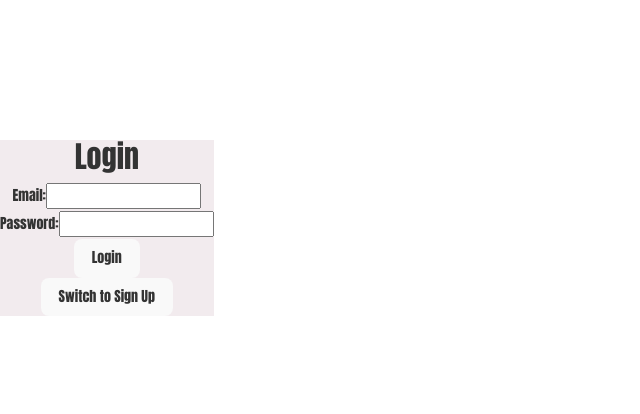
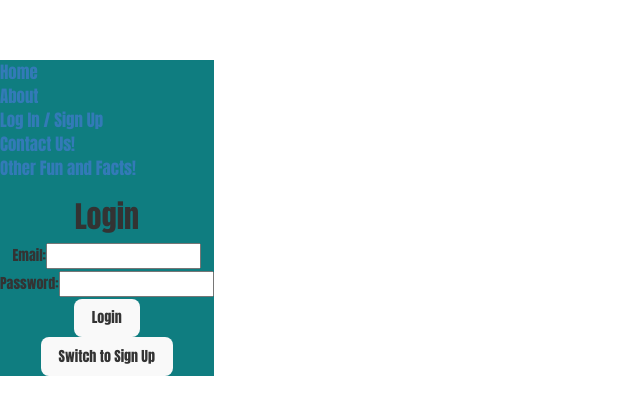
Before and after one commit to tashtech2024/factblitz-frontend, a React (Vite) app: page /SigninLoginPage in a window 1280 px wide. Shown: the part 182-596 px from the top of the page, without its empty margins (0-640 px from the left). Built offline with nearby package versions, Linux system fonts and the light colour scheme; no server answers.

Commit message:
added link button - will work on css and center next

```diff
--- a/src/App.css
+++ b/src/App.css
@@ -45,3 +45,11 @@
 .read-the-docs {
   color: #888;
 }
+
+.App{
+  background-color: #0f7d80;
+}
+
+.signUP{
+background-color: #eaf3f3
+}
--- a/src/components/Pages/Homepage/index.jsx
+++ b/src/components/Pages/Homepage/index.jsx
@@ -4,6 +4,7 @@
 
 /* eslint-disable react/prop-types */
 
+import { Link } from "react-router-dom";
 import React from "react";
 import { useState, useEffect } from "react";
 import NavBar from "../../NavBar.jsx"
@@ -111,7 +112,13 @@ return(
         height="100"
       />
       <br />
+
+     <div >
+     <Link to="/signloginpage">
       <button>Click to sign up!</button>
+      </Link>
+     </div>
+
       <br />
       <br />
       <hr></hr>
--- a/src/components/Pages/SigninLoginPage/index.jsx
+++ b/src/components/Pages/SigninLoginPage/index.jsx
@@ -1,13 +1,18 @@
+/* eslint-disable react/prop-types */
 import React from "react";
+
 import { useState } from "react";
+import NavBar from "../../NavBar";
 
 function SigninLoginPage() {
   const [isLogin, setIsLogin] = useState(true);
+  const [username, setUsername] = useState('');
   const [email, setEmail] = useState('');
   const [password, setPassword] = useState('');
 
   const handleToggle = () => {
     setIsLogin(!isLogin);
+    setUsername(!isLogin)
     setEmail('');
     setPassword('');
   };
@@ -15,14 +20,15 @@ function SigninLoginPage() {
   const handleSubmit = (e) => {
     e.preventDefault();
     if (isLogin) {
-      console.log('Logging in with', { email, password });
+      console.log('Logging in with', { username,password });
     } else {
-      console.log('Signing up with', { email, password });
+      console.log('Signing up with', { username, password });
     }
   };
 
   return (
     <div className="App">
+      <NavBar/>
       <h2>{isLogin ? 'Login' : 'Sign Up'}</h2>
       <form onSubmit={handleSubmit}>
         <div>
@@ -52,4 +58,4 @@ function SigninLoginPage() {
   );
 }
 
-export default SigninLoginPage
+export default SigninLoginPage;
```
Also changed, not shown: src/App.jsx (+1 -18 lines), src/components/Form/index.jsx (renamed from src/components/Pages/SigninLoginPage/Form/index.jsx).
